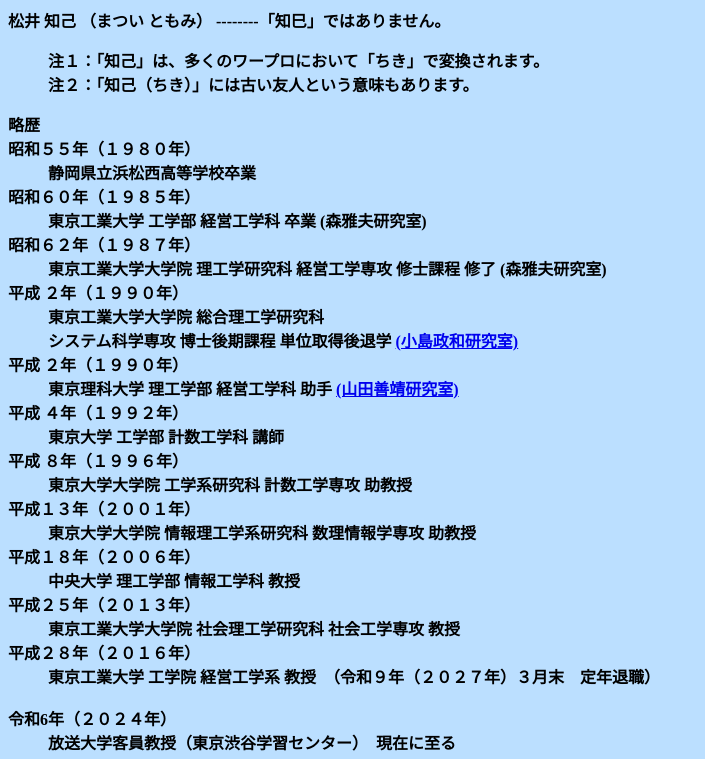
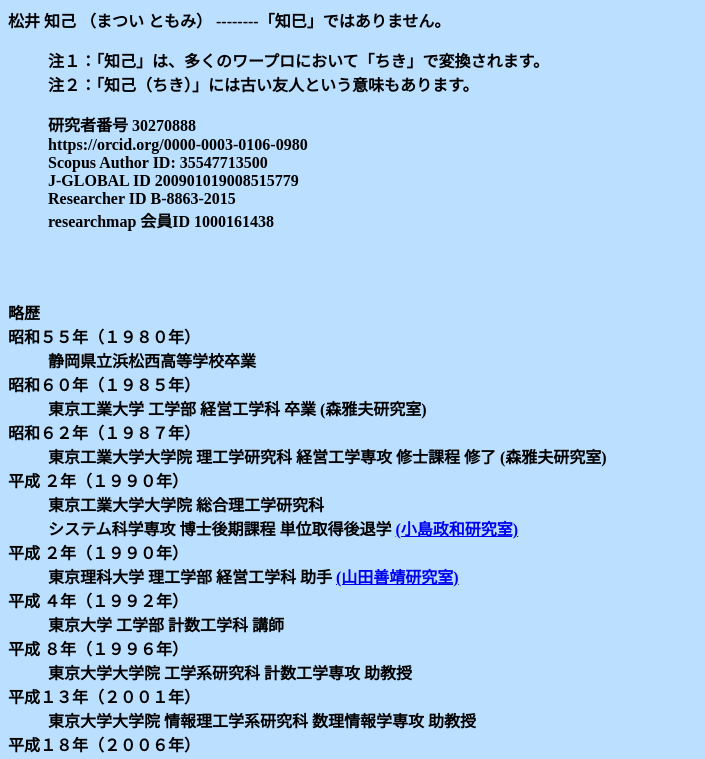
Before and after one commit to Tom-Ma2i/Tom-Ma2i, a plain HTML site: page tom.html in a window 1280 px wide. Shown: the top 759 px of the page, without its empty margins (0-705 px from the left). Drawn offline with Linux system fonts and the light colour scheme.

Commit message:
Update tom.html

```diff
--- a/tom.html
+++ b/tom.html
@@ -17,6 +17,17 @@ Tomomi Matsui
 <DD> 注１：「知己」は、多くのワープロにおいて「ちき」で変換されます。 <BR>
 <DD> 注２：「知己（ちき）」には古い友人という意味もあります。
 </DL>
+
+<DL>
+<DD> 研究者番号 30270888 <BR>
+<DD> https://orcid.org/0000-0003-0106-0980 <BR>
+<DD> Scopus Author ID: 35547713500 <BR>
+<DD> J-GLOBAL ID 200901019008515779 <BR>
+<DD> Researcher ID B-8863-2015 <BR>
+<DD> researchmap 会員ID 1000161438 <BR>
+</DL>
+
+<BR><BR>
 
 <DL>
 <DT> 略歴
```
